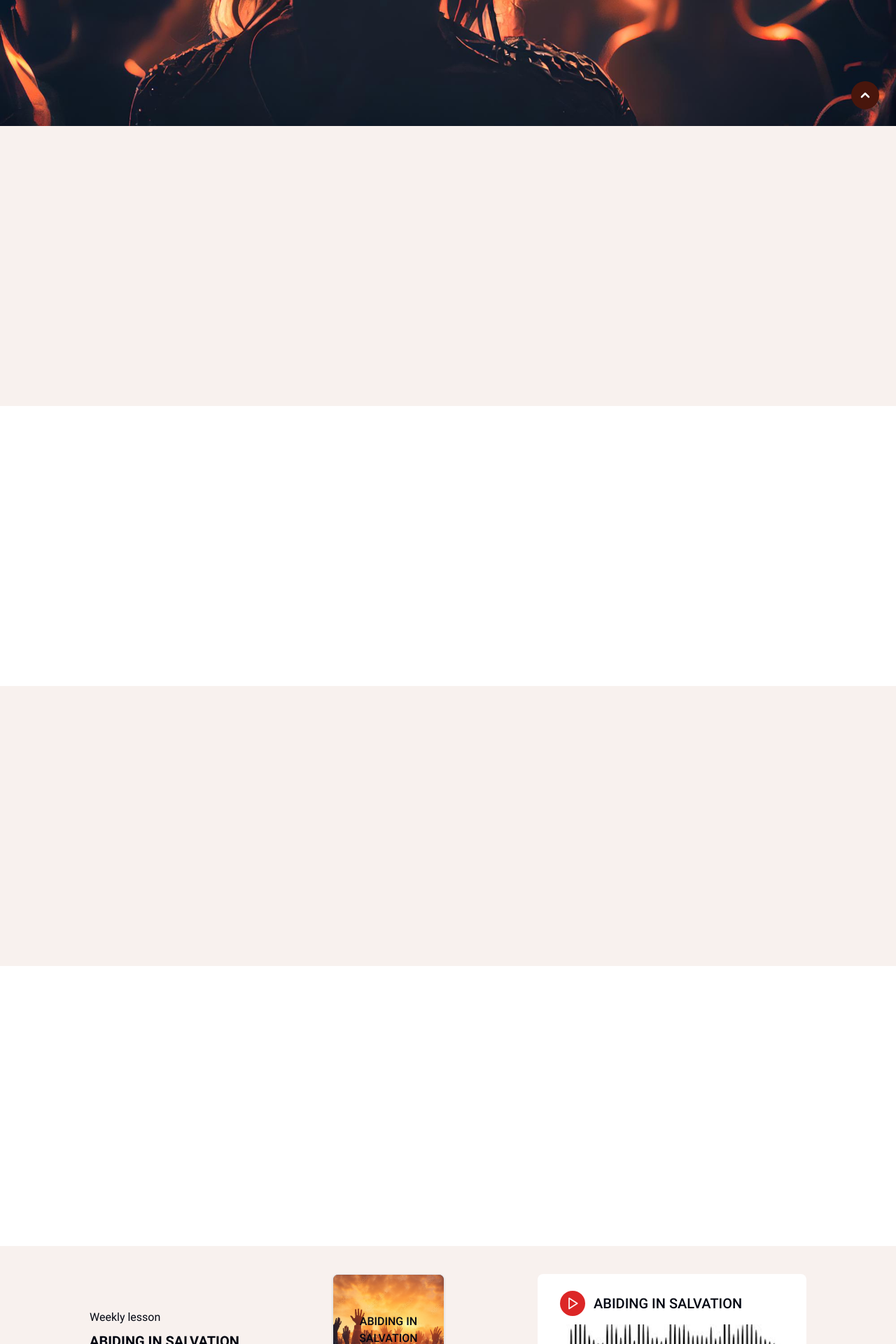
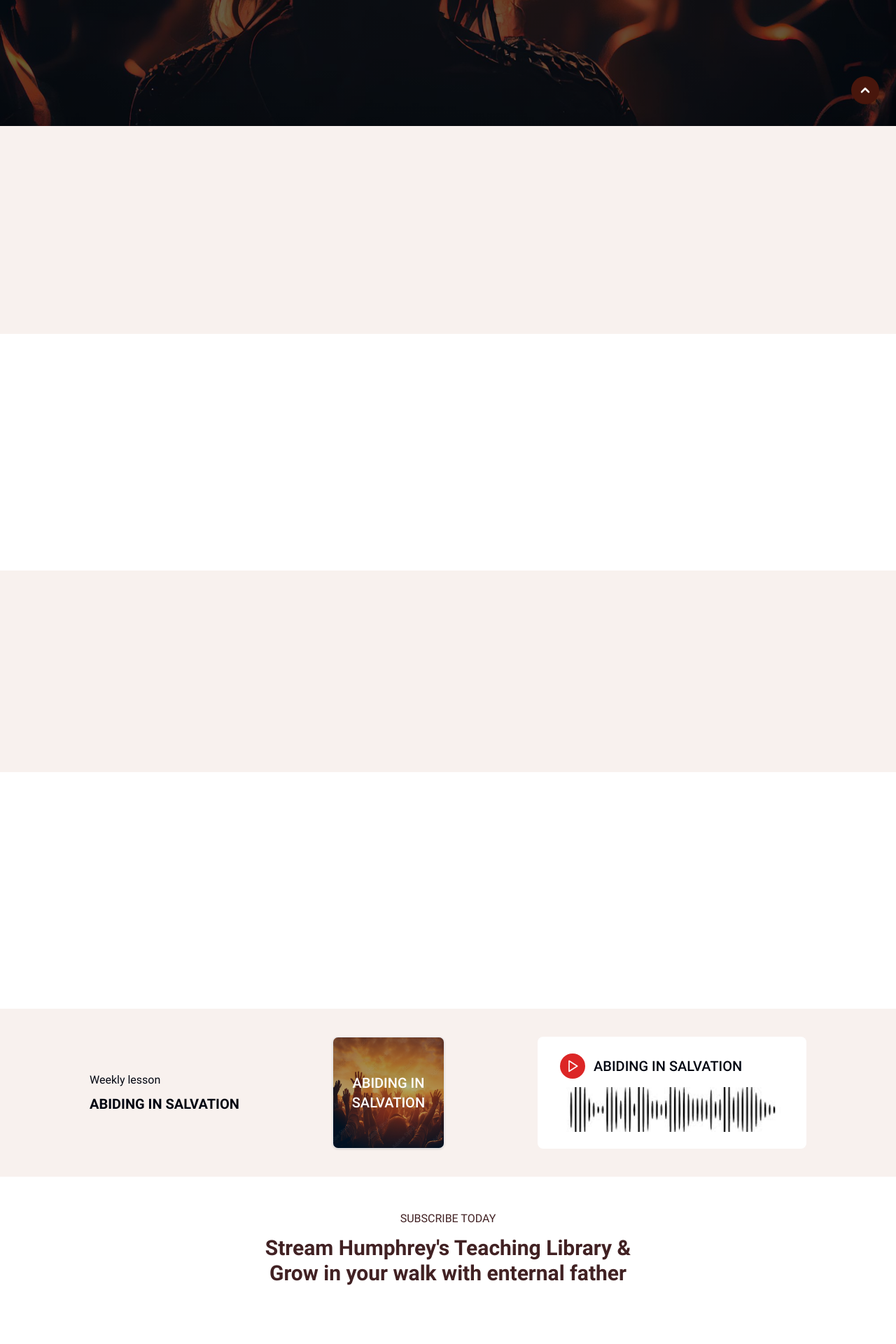
Before and after one commit to joshhumphrey02/Church-template, a React (Vite) app: page / in a window 1280 px wide. Shown: the part 620-2540 px from the top of the page at 70% size. Built offline with nearby package versions, Linux system fonts and the light colour scheme.

Commit message:
added animation

```diff
--- a/src/App.tsx
+++ b/src/App.tsx
@@ -6,7 +6,7 @@ import Footer from './components/footer';
 
 function App() {
 	return (
-		<main className="grid min-h-screen overflow-x-hidden">
+		<main className="grid min-h-screen overflow-x-hidden relative">
 			<Hero />
 			<Lessons />
 			<Subscribe />
--- a/src/components/contact/contact-form.tsx
+++ b/src/components/contact/contact-form.tsx
@@ -2,12 +2,48 @@ import { Button } from '../ui/button';
 import { Input } from '../ui/input';
 import { Label } from '../ui/label';
 import { Textarea } from '../ui/textarea';
+import { useRef, useEffect, useState } from 'react';
+import { gsap } from 'gsap';
 
 function ContactForm() {
+	const formRef = useRef<HTMLFormElement>(null);
+	const [isScaled, setIsScaled] = useState(false);
+	useEffect(() => {
+		const form = formRef.current;
+		const inputs = form?.querySelectorAll('input, textarea');
+
+		inputs?.forEach((input) => {
+			input.addEventListener('focus', () => {
+				if (!isScaled) {
+					gsap.to(form, { scale: 1.3, duration: 2 });
+					setIsScaled(true);
+				}
+			});
+
+			input.addEventListener('blur', () => {
+				if (
+					!Array.from(inputs).some((input) => document.activeElement === input)
+				) {
+					gsap.to(form, { scale: 1, duration: 2 });
+					setIsScaled(false);
+				}
+			});
+		});
+
+		return () => {
+			inputs?.forEach((input) => {
+				input.removeEventListener('focus', () => {});
+				input.removeEventListener('blur', () => {});
+			});
+		};
+	}, []);
 	return (
 		<div>
-			<form className=" w-full md:w-[40%] bg-white shadow rounded-lg mx-auto grid gap-6 p-6 py-8">
-				<div className="grid grid-cols-2 gap-x-3">
+			<form
+				ref={formRef}
+				onSubmit={(e) => e.preventDefault()}
+				className=" w-full md:w-[40%]  bg-white shadow rounded-lg mx-auto grid gap-6 p-6 py-8">
+				<div className="grid md:grid-cols-2 gap-x-3">
 					<div className="grid w-full max-w-sm items-center gap-1.5">
 						<Label htmlFor="name">Full Name</Label>
 						<Input id="name" type="text" placeholder="Name" />
@@ -17,7 +53,7 @@ function ContactForm() {
 						<Input id="email" type="email" placeholder="Email address" />
 					</div>
 				</div>
-				<div className="grid grid-cols-2 gap-x-3">
+				<div className="grid md:grid-cols-2 gap-x-3">
 					<div className="grid w-full max-w-sm items-center gap-1.5">
 						<Label htmlFor="phone">Phone</Label>
 						<Input id="phone" type="text" placeholder="Phone number" />
--- a/src/components/contact/index.tsx
+++ b/src/components/contact/index.tsx
@@ -5,7 +5,7 @@ function Contact() {
 	return (
 		<Element
 			name="contact"
-			className="md:h-[100dvh] px-4 md:px-32 space-y-8 bg-[#f8f1ee] py-10">
+			className="md:h-[80dvh] px-4 md:px-32 space-y-8 bg-[#f8f1ee] py-10">
 			<div className=" flex flex-col justify-center items-center">
 				<h1 className="after-line text-2xl mb-4">Contact Us</h1>
 				<p className="text-center w-full md:w-1/2">
--- a/src/components/footer/form.tsx
+++ b/src/components/footer/form.tsx
@@ -3,7 +3,7 @@ import { Input } from '../ui/input';
 
 function FooterForm() {
 	return (
-		<form>
+		<form onSubmit={(e) => e.preventDefault()}>
 			<div className="bg-white text-black w-full md:w-1/2 px-3 items-center mx-auto border-[1rem] py-2 rounded-md border-[#2b0a0a]/60 flex gap-x-3">
 				<Input
 					type="email"
--- a/src/components/footer/index.tsx
+++ b/src/components/footer/index.tsx
@@ -4,7 +4,7 @@ import FooterForm from './form';
 
 function Footer() {
 	const backgroundImageProperties = {
-		backgroundImage: `url('/images/img1.jpg')`,
+		backgroundImage: `url('/images/img2.jpg')`,
 		backgroundSize: 'cover',
 		backgroundPosition: 'bottom',
 		backgroundRepeat: 'no-repeat',
--- a/src/components/header.tsx
+++ b/src/components/header.tsx
@@ -1,12 +1,8 @@
-import { ChevronDown, ChevronUp } from 'lucide-react';
+import { ChevronDown } from 'lucide-react';
 import { Button } from './ui/button';
-import { Link, animateScroll as scroll } from 'react-scroll';
+import { Link } from 'react-scroll';
 
 function Header() {
-	const options = {
-		duration: 3000,
-		smooth: 'easeInOutQuad',
-	};
 	return (
 		<div className="py-4 w-full">
 			<div className="flex space-x-6 justify-between items-center text-white">
@@ -48,12 +44,6 @@ function Header() {
 					</Button>
 				</ScrollLink>
 			</div>
-			<Button
-				onClick={() => scroll.scrollToTop(options)}
-				variant={'ghost'}
-				className="rounded-full bg-[#48160c] text-white p-1 px-2.5 fixed bottom-6 right-6">
-				<ChevronUp className="w-5 h-5" strokeWidth={3} />
-			</Button>
 		</div>
 	);
 }
--- a/src/components/hero/index.tsx
+++ b/src/components/hero/index.tsx
@@ -71,6 +71,8 @@ function Hero() {
 							backgroundPosition: 'center',
 							backgroundSize: 'cover',
 							display: index === 0 ? 'block' : 'none',
+							borderImage:
+								'linear-gradient(rgba(0,0,0,0.6), rgba(0,0,0,0.6)) fill 1',
 						}}
 						className="absolute w-full h-full"
 					/>
--- a/src/components/lessons/index.tsx
+++ b/src/components/lessons/index.tsx
@@ -1,11 +1,17 @@
-import { Play } from 'lucide-react';
+import { ChevronUp, Play } from 'lucide-react';
 import Lesson from './lesson';
 import { Element } from 'react-scroll';
+import { Button } from '../ui/button';
+import { animateScroll } from 'react-scroll';
 
 function Lessons() {
+	const options = {
+		duration: 3000,
+		smooth: 'easeInOutQuad',
+	};
 	return (
 		<Element name="lessons" className="flex flex-col">
-			<div className="md:h-[200dvh] grid md:grid-rows-4">
+			<div className=" grid">
 				{lessons.map((item) => (
 					<Lesson data={item} key={item.id} />
 				))}
@@ -17,25 +23,27 @@ function Lessons() {
 						Abiding in Salvation
 					</h2>
 				</div>
-				<div className=" relative w-40 h-40 rounded-lg overflow-hidden shadow border border-border">
-					<h3 className=" uppercase relative z-20 h-full w-full flex text-center justify-center items-center">
+				<div className=" relative w-40 h-40 hover:rotate-[360deg] transition-all duration-1000 hover:ease-in-out rounded-lg overflow-hidden shadow border border-border">
+					<h3 className=" uppercase relative text-xl z-20 h-full text-white w-full flex text-center justify-center items-center">
 						Abiding in Salvation
 					</h3>
-					<img
+					<div
 						className="w-full h-full object-cover top-0 left-0 absolute"
 						style={{
 							borderImage:
-								'linear-gradient(rgba(0,0,0,0.6), rgba(0,0,0,0.3)) fill 1',
+								'linear-gradient(rgba(0,0,0,0.4), rgba(0,0,0,0.2)) fill 1',
+							backgroundImage: "url('/images/img3.jpeg')",
+							backgroundPosition: 'center',
+							backgroundSize: 'cover',
 						}}
-						src={'/images/img3.jpeg'}
 					/>
 				</div>
 				<div className="flex flex-col gap-y-3 w-full md:w-96 bg-white px-8 py-6 rounded-lg">
 					<div className="flex gap-x-3 items-center">
-						<span className="rounded-full bg-red-600 p-2 text-white">
+						<span className="rounded-full hover:animate-spin bg-red-600 p-2 text-white">
 							<Play className="w-5 h-5" />
 						</span>
-						<h3 className=" uppercase text-xl font-RobotoBold">
+						<h3 className=" uppercase text-xl  font-RobotoBold">
 							Abiding in Salvation
 						</h3>
 					</div>
@@ -47,6 +55,12 @@ function Lessons() {
 						/>
 					</div>
 				</div>
+				<Button
+					onClick={() => animateScroll.scrollToTop(options)}
+					variant={'ghost'}
+					className="rounded-full bg-[#48160c] animate-bounce text-white p-1 px-2.5 fixed bottom-6 z-30 right-6">
+					<ChevronUp className="w-5 h-5" strokeWidth={3} />
+				</Button>
 			</div>
 		</Element>
 	);
--- a/src/components/subscribe/sub-card.tsx
+++ b/src/components/subscribe/sub-card.tsx
@@ -23,7 +23,7 @@ const SubscriptionCard = ({ data }: SubscriptionCardProps) => {
 		if (localRef.current) {
 			gsap.fromTo(
 				localRef.current,
-				{ scale: 0.5, opacity: 0 },
+				{ scale: 0.2, opacity: 0 },
 				{
 					scale: 1,
 					opacity: 1,
```
